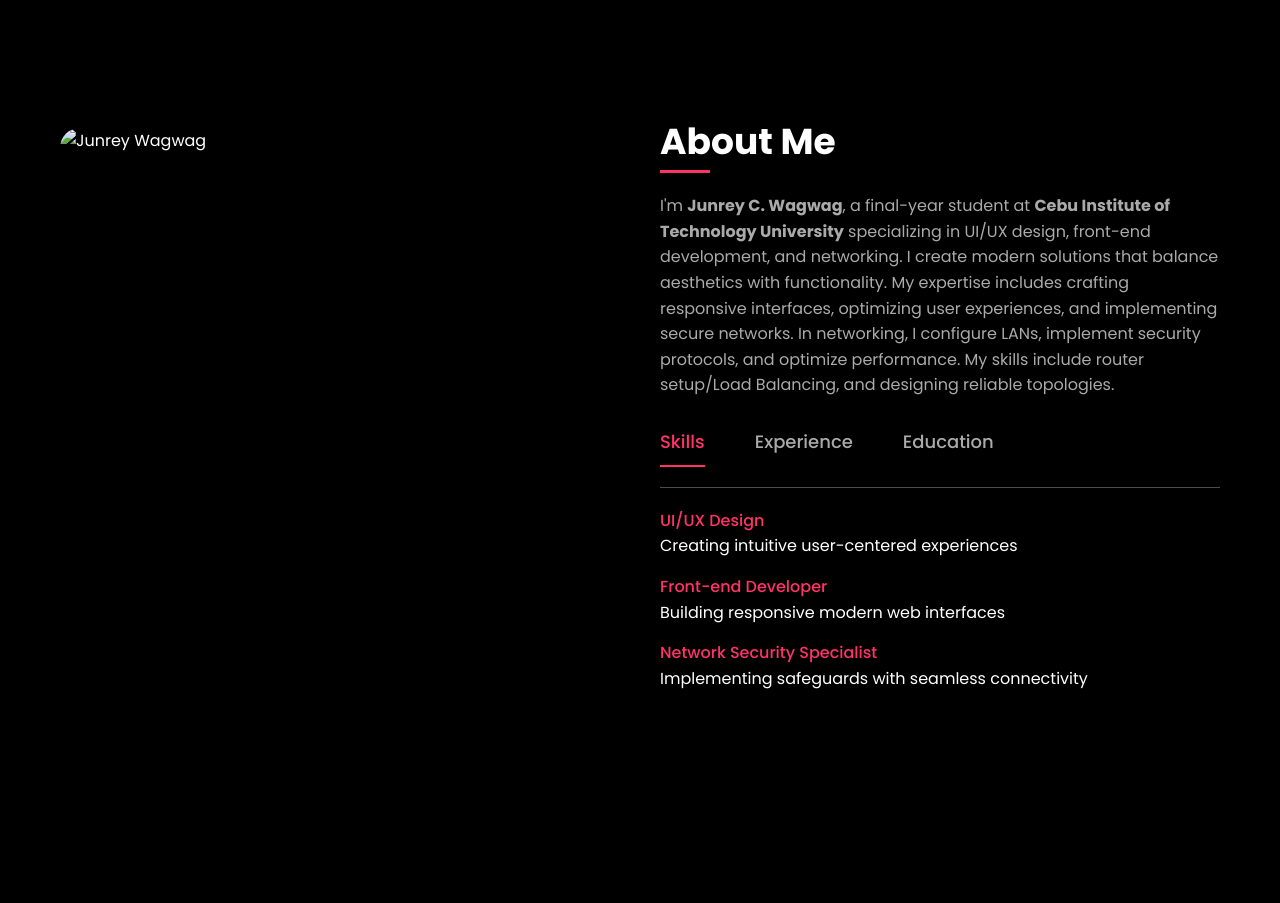
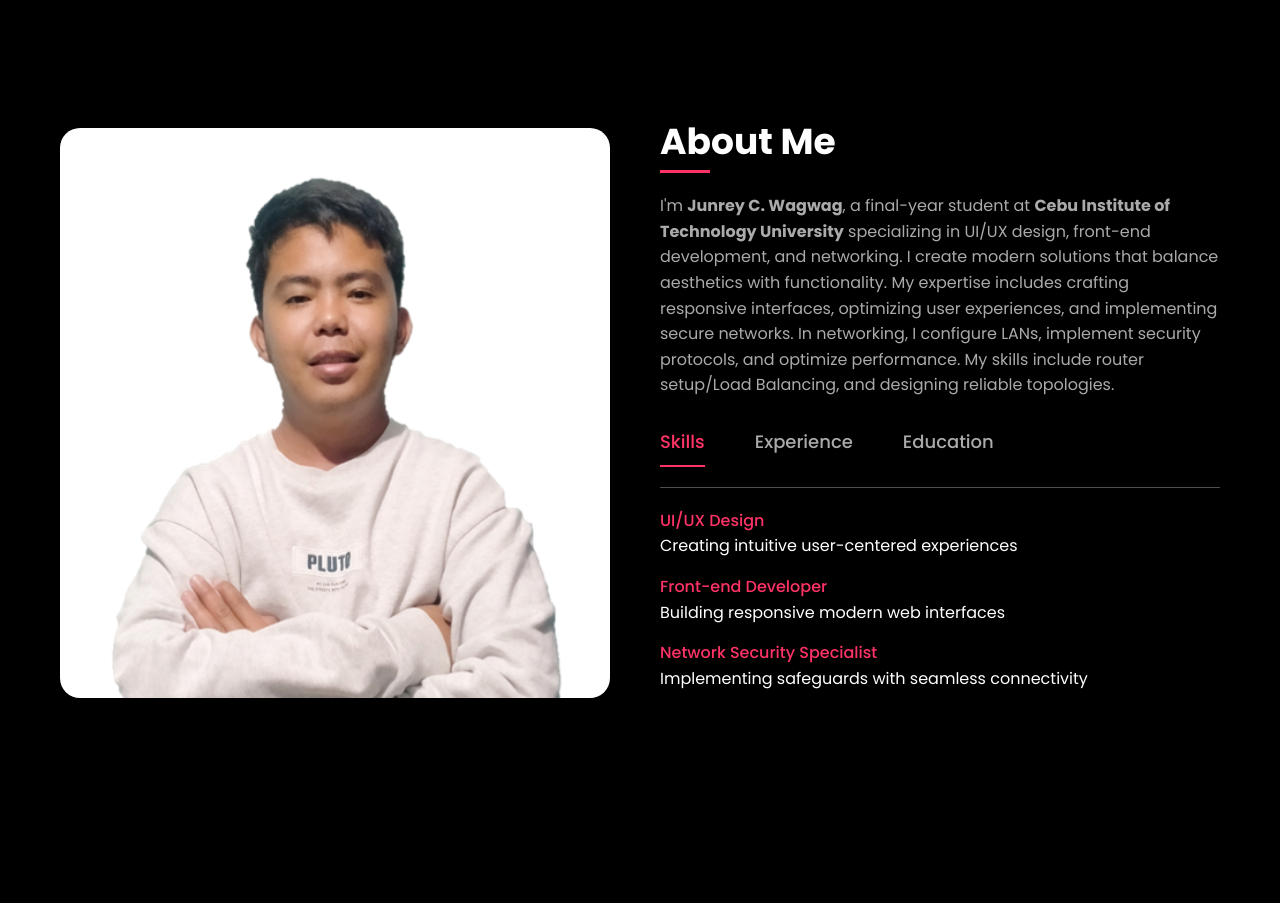
Before and after one commit to Jun-Jun22/Junie-Portfolio, a plain HTML site: page index.html in a window 1280 px wide. Shown: the part 780-1683 px from the top of the page. Drawn offline with Linux system fonts and the light colour scheme.

Commit message:
Update index.html
picture changes

```diff
--- a/index.html
+++ b/index.html
@@ -996,7 +996,7 @@
     <section id="about" class="about-section">
         <div class="section-container">
             <div class="about-img">
-                <img src="" alt="Junrey Wagwag">
+                <img src="Junjun.png" alt="Junrey Wagwag">
             </div>
             <div class="about-content">
                 <h2>About Me</h2>
```
